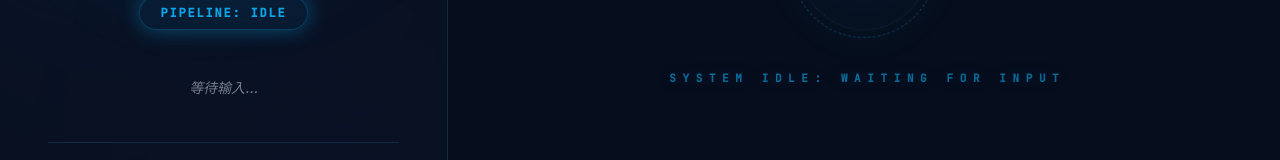
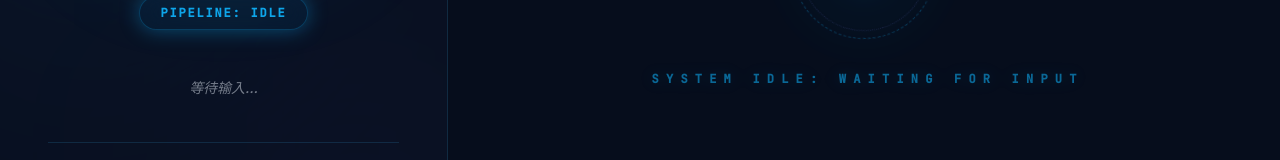
Before and after one commit to ctmm123/deepguard, a React (Vite) app: page / in a window 1280 px wide. Shown: the part 446-606 px from the top of the page. Built offline with nearby package versions, Linux system fonts and the light colour scheme.

Commit message:
chore: adjust typography size from 11px to 12px for better readability

```diff
--- a/src/components/RiskConclusion.tsx
+++ b/src/components/RiskConclusion.tsx
@@ -43,7 +43,7 @@ export default function RiskConclusion({
           </span>
         </div>
 
-        <div className="hidden md:flex items-center gap-4 text-[11px] font-mono tracking-tighter">
+        <div className="hidden md:flex items-center gap-4 text-xs font-mono tracking-tighter">
           <div className="flex flex-col">
             <span className="text-textMuted uppercase opacity-40">Call ID</span>
             <span className="text-textSecondary">{callId}</span>
--- a/src/components/ThinkingOutput.tsx
+++ b/src/components/ThinkingOutput.tsx
@@ -57,7 +57,7 @@ export default function ThinkingOutput({ steps, result }: ThinkingOutputProps) {
         <motion.p
           animate={{ opacity: [0.5, 0.9, 0.5] }}
           transition={{ duration: 3, repeat: Infinity, ease: "easeInOut" }}
-          className="mt-8 text-[11px] font-mono tracking-[0.6em] text-primary font-bold uppercase drop-shadow-[0_0_8px_rgba(14,165,233,0.3)] pl-[0.6em]"
+          className="mt-8 text-xs font-mono tracking-[0.6em] text-primary font-bold uppercase drop-shadow-[0_0_8px_rgba(14,165,233,0.3)] pl-[0.6em]"
         >
           SYSTEM IDLE: WAITING FOR INPUT
         </motion.p>
```
